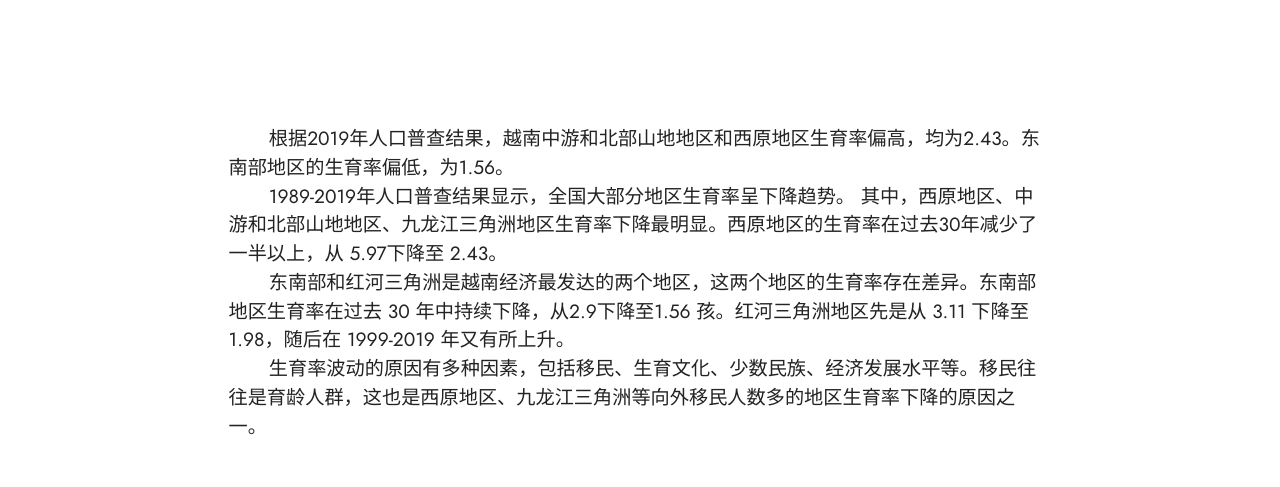
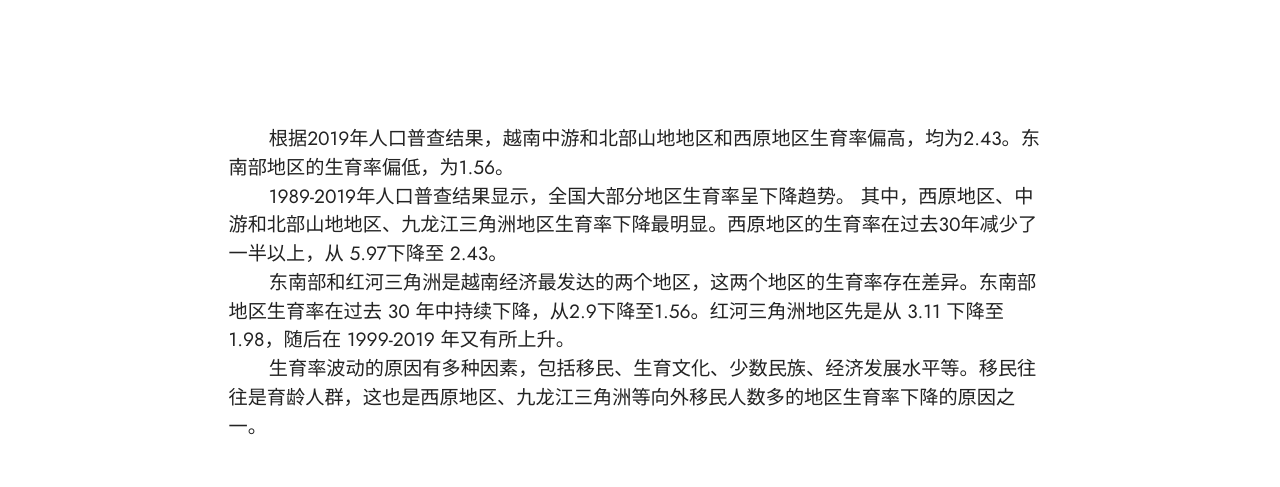
Before and after one commit to rsmingyue/rsmingyue, a plain HTML site: page index.html in a window 1280 px wide. Shown: the part 2820-3307 px from the top of the page. Drawn offline with Linux system fonts and the light colour scheme; a script that the page names is missing.

Commit message:
Update index.html

```diff
--- a/index.html
+++ b/index.html
@@ -237,7 +237,7 @@
                 <p class="mbr-text mbr-fonts-style display-7">
                     &nbsp; &nbsp; &nbsp; &nbsp;根据2019年人口普查结果，越南中游和北部山地地区和西原地区生育率偏高，均为2.43。东南部地区的生育率偏低，为1.56。<br>
                     &nbsp; &nbsp; &nbsp; &nbsp;1989-2019年人口普查结果显示，全国大部分地区生育率呈下降趋势。 其中，西原地区、中游和北部山地地区、九龙江三角洲地区生育率下降最明显。西原地区的生育率在过去30年减少了一半以上，从 5.97下降至 2.43。 <br>
-                    &nbsp; &nbsp; &nbsp; &nbsp;东南部和红河三角洲是越南经济最发达的两个地区，这两个地区的生育率存在差异。东南部地区生育率在过去 30 年中持续下降，从2.9下降至1.56 孩。红河三角洲地区先是从 3.11 下降至 1.98，随后在 1999-2019 年又有所上升。<br>
+                    &nbsp; &nbsp; &nbsp; &nbsp;东南部和红河三角洲是越南经济最发达的两个地区，这两个地区的生育率存在差异。东南部地区生育率在过去 30 年中持续下降，从2.9下降至1.56。红河三角洲地区先是从 3.11 下降至 1.98，随后在 1999-2019 年又有所上升。<br>
                     &nbsp; &nbsp; &nbsp; &nbsp;生育率波动的原因有多种因素，包括移民、生育文化、少数民族、经济发展水平等。移民往往是育龄人群，这也是西原地区、九龙江三角洲等向外移民人数多的地区生育率下降的原因之一。
                 </p>
             </div>
```
